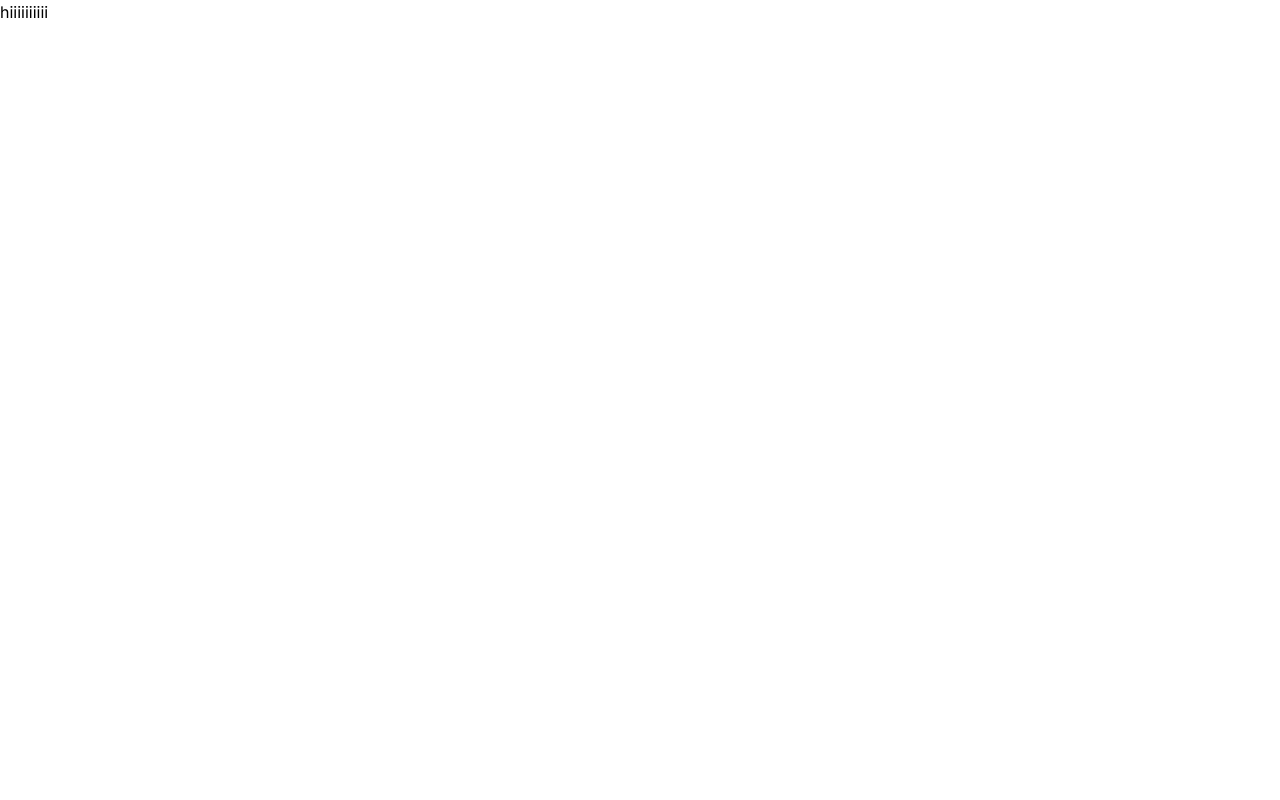
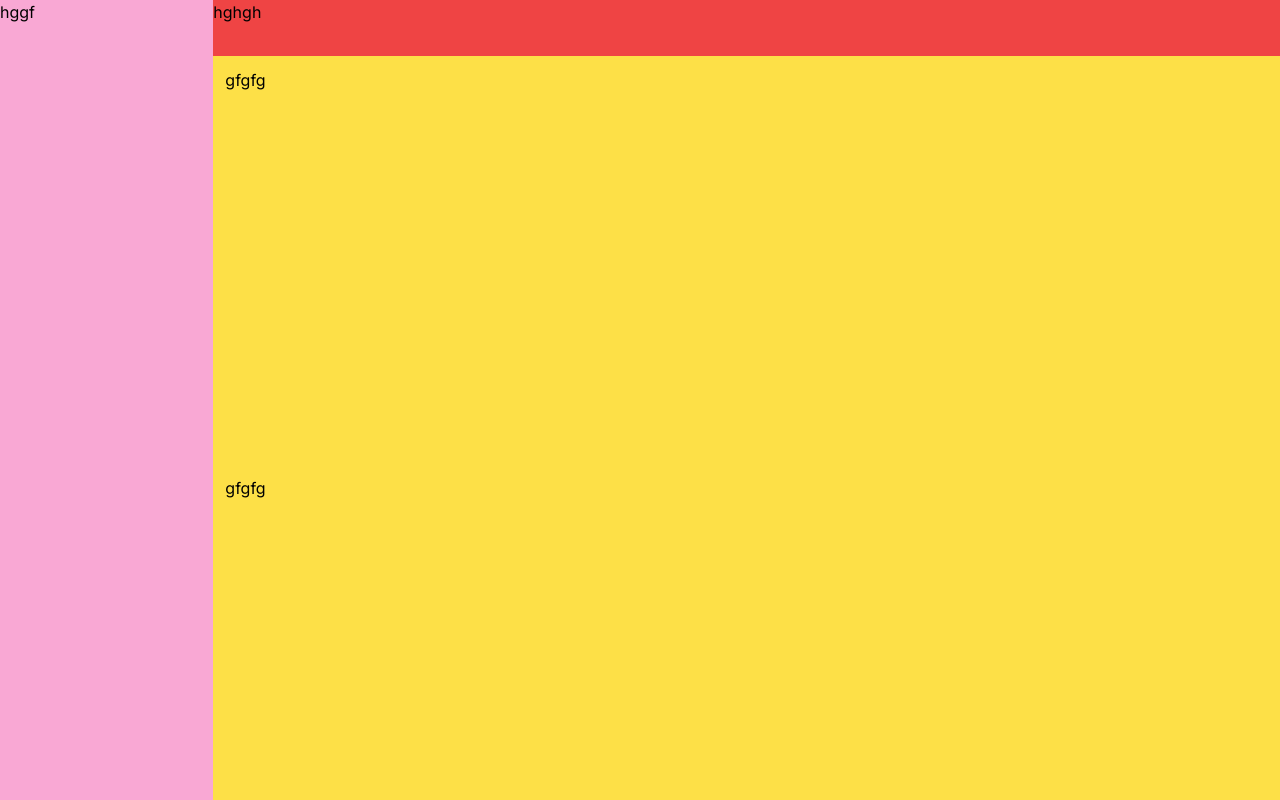
Before and after one commit to DikshakAdhikari/Url-Shortner, a Next.js app in the folder client/: page / in a window 1280 px wide. Built offline with nearby package versions, Linux system fonts and the light colour scheme.

Commit message:
nav brick added

```diff
--- a/client/src/components/Home.tsx
+++ b/client/src/components/Home.tsx
@@ -6,8 +6,26 @@ interface DashboardProps {
 
 const Dashboard: FunctionComponent<DashboardProps> = () => {
     return (
-        <div>
-            hiiiiiiiiii
+        <div className=" flex  w-[100vw]  bg-yellow-300  fixed">
+            <div className="  h-[100vh] w-[20vw] bg-pink-300 ">
+              <div className=" ">
+                    hggf
+              </div>
+            </div>
+            <div className=" flex w-[100vw] flex-col">
+            <div className=" max-h-screen  w-[100%] h-[7vh] bg-red-500">
+                hghgh
+            </div>
+            <div className=" relative">
+                <div className=" flex overflow-scroll p-3 h-[100vh] flex-col gap-96">
+                    <div>gfgfg</div>
+                    <div>gfgfg</div>
+                    <div>gfgfg</div>
+                    <div>gfgfg</div>
+                </div>
+            </div>
+
+            </div>
         </div>
       );
 }
```
